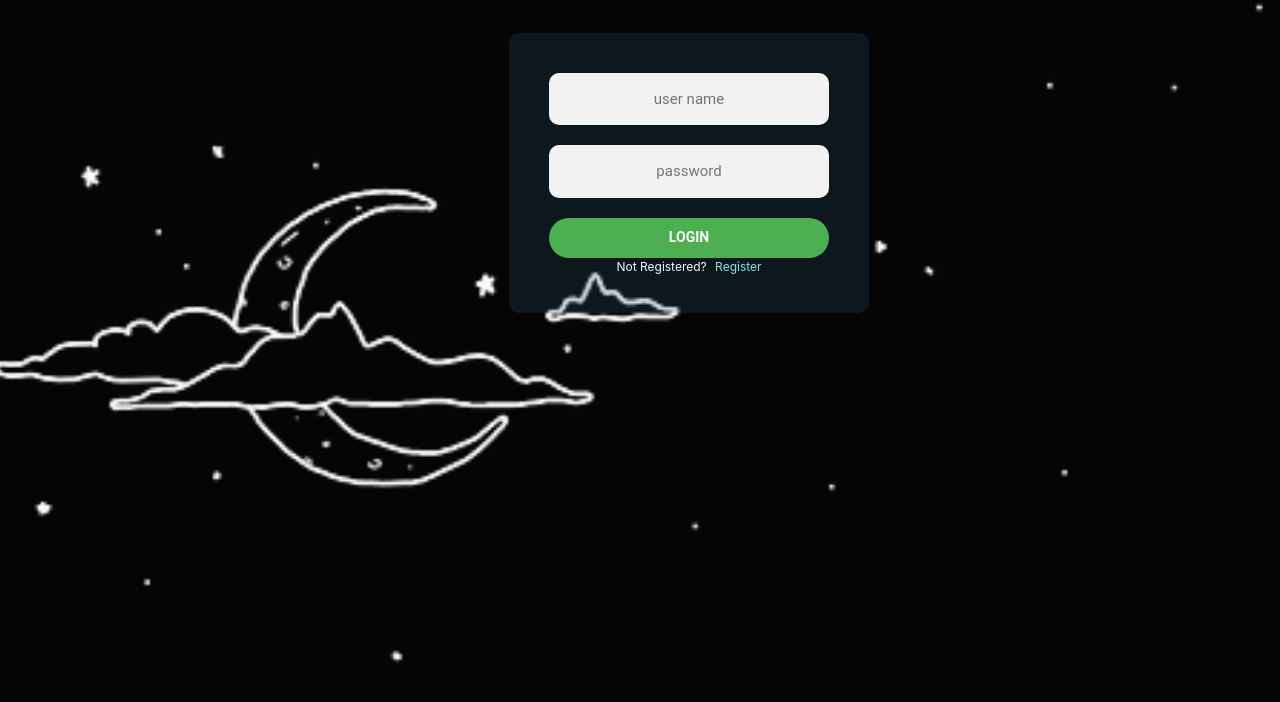
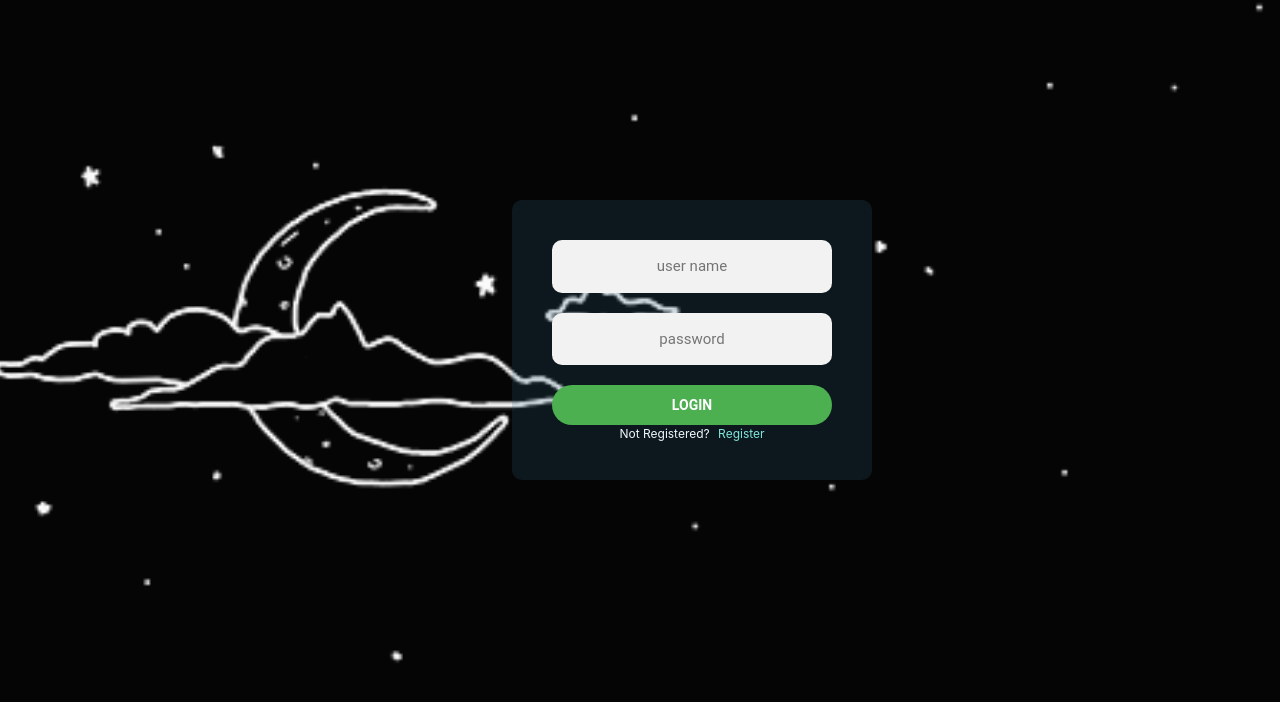
Before and after one commit to zayn785632/log-in-page, a plain HTML site: page index.html in a window 1280 px wide. Drawn offline with nearby package versions, Linux system fonts and the light colour scheme.

Commit message:
Update index.html

```diff
--- a/index.html
+++ b/index.html
@@ -11,7 +11,7 @@
 </head>
 <body>
     <div class="row">
-     <div class="loginpage col-sm-12">
+     <div class="loginpage ">
         <div class="form ">
             <form action="" class="register-form">
                 <input type="text" placeholder="Enter your name">
```
